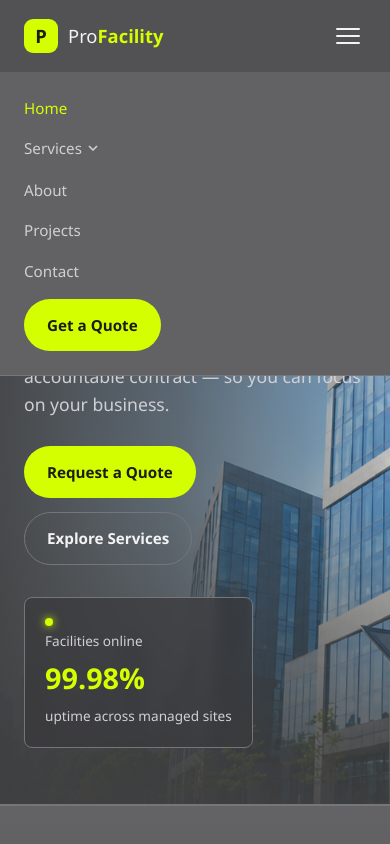
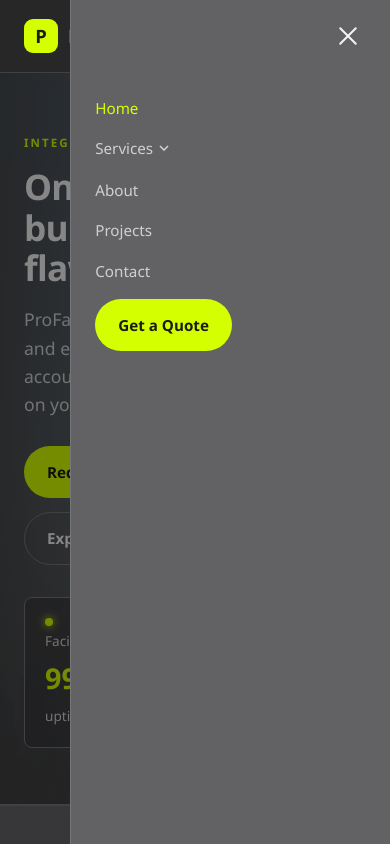
Before and after one commit to jasna18/facility-management, a Nuxt app in the folder frontend/: page / in a window 390 px wide. Both pictures are taken after a click on the button "Toggle menu". Shown: the top 844 px of the page. Built offline with nearby package versions, Linux system fonts and the light colour scheme.

Commit message:
Mobile menu: slide-in drawer with backdrop and animated burger; closes on tap

```diff
--- a/frontend/components/AppHeader.vue
+++ b/frontend/components/AppHeader.vue
@@ -97,6 +97,7 @@ onBeforeUnmount(() => document.removeEventListener('click', onDocClick))
 
       <button
         class="burger"
+        :class="{ 'is-open': open }"
         :aria-expanded="open"
         aria-label="Toggle menu"
         @click="open = !open"
@@ -104,6 +105,9 @@ onBeforeUnmount(() => document.removeEventListener('click', onDocClick))
         <span /><span /><span />
       </button>
     </div>
+
+    <!-- Backdrop behind the mobile drawer -->
+    <div class="backdrop" :class="{ 'backdrop--show': open }" @click="open = false" />
   </header>
 </template>
 
@@ -112,8 +116,9 @@ onBeforeUnmount(() => document.removeEventListener('click', onDocClick))
   position: sticky;
   top: 0;
   z-index: 50;
-  background: rgba(80, 80, 82, 0.82);
-  backdrop-filter: blur(10px);
+  /* No backdrop-filter: it would make the header the containing block for
+     the fixed-position mobile drawer and clip it to the header height. */
+  background: rgba(70, 70, 72, 0.96);
   border-bottom: 1px solid var(--border);
 }
 .bar {
@@ -121,6 +126,8 @@ onBeforeUnmount(() => document.removeEventListener('click', onDocClick))
   align-items: center;
   justify-content: space-between;
   height: 72px;
+  position: relative;
+  z-index: 2;
 }
 .logo {
   display: flex;
@@ -225,35 +232,64 @@ onBeforeUnmount(() => document.removeEventListener('click', onDocClick))
   border: none;
   cursor: pointer;
   padding: 6px;
+  position: relative;
+  z-index: 10;
 }
 .burger span {
   width: 24px;
   height: 2px;
   background: var(--text);
   border-radius: 2px;
+  transition: transform var(--transition), opacity var(--transition);
+}
+/* Animate hamburger into an X when open */
+.burger.is-open span:nth-child(1) { transform: translateY(7px) rotate(45deg); }
+.burger.is-open span:nth-child(2) { opacity: 0; }
+.burger.is-open span:nth-child(3) { transform: translateY(-7px) rotate(-45deg); }
+
+/* Backdrop (mobile only) */
+.backdrop {
+  display: none;
+  position: fixed;
+  inset: 0;
+  background: rgba(0, 0, 0, 0.45);
+  opacity: 0;
+  pointer-events: none;
+  transition: opacity var(--transition);
+  z-index: 1;
 }
 
 @media (max-width: 860px) {
   .burger { display: flex; }
+  .backdrop { display: block; }
+  .backdrop--show {
+    opacity: 1;
+    pointer-events: auto;
+  }
+
+  /* Slide-in drawer from the right */
   .nav {
-    position: absolute;
-    top: 72px;
-    left: 0;
+    position: fixed;
+    top: 0;
     right: 0;
+    bottom: 0;
+    width: min(82vw, 320px);
+    height: 100vh;
+    height: 100dvh;
     flex-direction: column;
     align-items: flex-start;
     gap: 16px;
-    padding: 24px;
+    padding: 96px 24px 28px;
     background: var(--surface);
-    border-bottom: 1px solid var(--border);
-    transform: translateY(-12px);
-    opacity: 0;
+    border-left: 1px solid var(--border);
+    transform: translateX(100%);
     pointer-events: none;
-    transition: opacity var(--transition), transform var(--transition);
+    overflow-y: auto;
+    transition: transform 280ms ease;
+    z-index: 5;
   }
   .nav--open {
-    transform: translateY(0);
-    opacity: 1;
+    transform: translateX(0);
     pointer-events: auto;
   }
   .nav-cta { margin-left: 0; }
```
